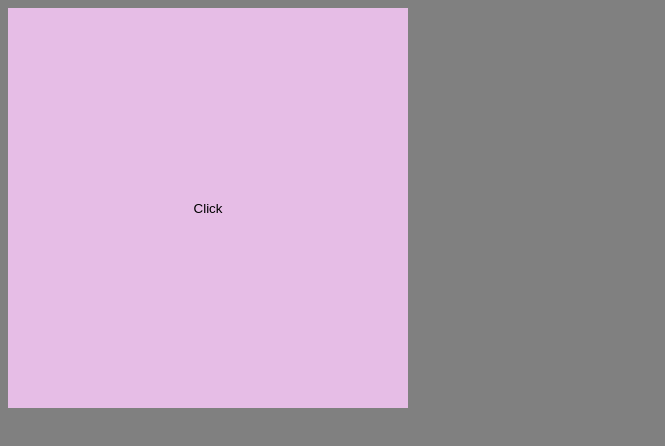
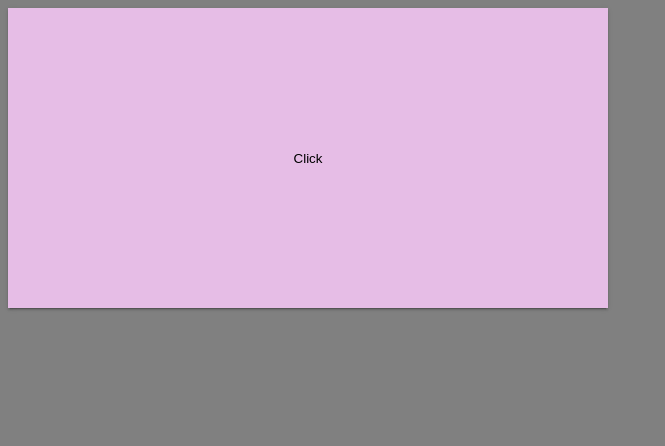
Before and after one commit to Comratt/components, a React (Create React App) app: page / in a window 1280 px wide. Shown: the top 446 px of the page, without its empty margins (0-665 px from the left). Built offline with nearby package versions, Linux system fonts and the light colour scheme.

Commit message:
Improve ripple component

```diff
--- a/src/App.js
+++ b/src/App.js
@@ -96,7 +96,11 @@ const App = props => {
         <Search />
       </div>
       <div>
-        <Ripple animationDuration={600}>
+        <Ripple
+          animationDuration={600}
+          color="#eee"
+          shadow
+        >
           <Button>Click</Button>
         </Ripple>
       </div>
--- a/src/components/Ripple/index.js
+++ b/src/components/Ripple/index.js
@@ -13,42 +13,42 @@ class Ripple extends Component
     super(props);
     this.state = {
       animations: [],
-      size: {
-        width: 20,
-        height: 20,
-      }
-    }
+      circleSize: 0,
+    };
 
     this.id = 0;
   }
 
   toggleClick = e => {
     const id = this.id++;
+
     const elementSize = e.target.getBoundingClientRect();
-    const x = e.clientX - elementSize.left - (elementSize.width / 2);
-    const y = e.clientY - elementSize.top - (elementSize.height / 2);
+    const circleSize = Math.max(elementSize.height, elementSize.width);
+
+    const x = e.clientX - elementSize.left - (circleSize / 2);
+    const y = e.clientY - elementSize.top - (circleSize / 2);
+
     this.setState(prevState => ({
-      animations: [...prevState.animations, { x, y, id }],
-      size: {
-        width: elementSize.width,
-        height: elementSize.height,
-      }
+      animations: [
+        ...prevState.animations,
+        { x, y, id }
+      ],
+      circleSize
     }), () => {
       setTimeout(() => this.setState(prevState => ({
-        animations: prevState.animations.filter(animation => animation.id !== id)
-      })), this.props.animationDuration)
+        animations: prevState.animations.filter(animation => animation.id !== id),
+      })), this.props.animationDuration);
     });
   };
 
   render() {
-    const { children, animationDuration } = this.props;
-    const { animations, size } = this.state;
-
-    const circleSize = Math.max(size.height, size.width);
-
+    const { children, animationDuration, color, shadow } = this.props;
+    const { animations, circleSize } = this.state;
+    console.log(Object.getOwnPropertyNames(children))
     return (
       <RippleWrap
         onClick={this.toggleClick}
+        shadow={shadow}
       >
         {children}
         {animations.map(elem => (
@@ -57,6 +57,7 @@ class Ripple extends Component
             x={elem.x}
             y={elem.y}
             size={circleSize}
+            color={color}
             animationDuration={animationDuration}
           />
         ))}
--- a/src/components/Ripple/styled.js
+++ b/src/components/Ripple/styled.js
@@ -1,29 +1,47 @@
-import styled, { keyframes } from 'styled-components';
+import styled, { keyframes, css } from 'styled-components';
 
 const circleAnimation = keyframes`
   0% {
-    transform: scale(.1);
+    transform: scale(.01);
+    opacity: .5;
+  }
+  10% {
     opacity: .75;
   }
   98% {
     opacity: 0.02
   }
+  99% {
+    opacity: 0.01
+  }
   100% {
-    transform: scale(2);
+    transform: scale(1.75);
     opacity: 0;
+  }
+`;
+
+const rippleShadow = css`
+  box-shadow: 0px 3px 1px -2px rgba(0, 0, 0, 0.2), 0px 2px 2px 0px rgba(0, 0, 0, 0.14), 0px 1px 5px 0px rgba(0,0,0,.12);
+  transition: box-shadow 280ms cubic-bezier(0.4, 0, 0.2, 1);
+
+  &:hover {
+    box-shadow: 0px 2px 4px -1px rgba(0, 0, 0, 0.2), 0px 4px 5px 0px rgba(0, 0, 0, 0.14), 0px 1px 10px 0px rgba(0,0,0,.12);
+  }
+  &:active {
+    box-shadow: 0px 5px 5px -3px rgba(0, 0, 0, 0.2), 0px 8px 10px 1px rgba(0, 0, 0, 0.14), 0px 3px 14px 2px rgba(0,0,0,.12);
   }
 `;
 
 export const RippleCircle = styled.div`
   border-radius: 50%;
-  background-color: deepskyblue;
-  width: ${props => props.size || 20}px;
-  height: ${props => props.size ||20}px;
+  background-color: ${props => props.color || '#eee'};
+  width: ${props => props.size}px;
+  height: ${props => props.size}px;
   position: absolute;
   opacity: 0;
   top: ${({ y }) => parseInt(y)}px;
   left: ${({ x }) => parseInt(x)}px;
-  animation: ${circleAnimation} ${props => props.animationDuration}ms ease;
+  animation: ${circleAnimation} ${props => props.animationDuration}ms linear;
   z-index: 1;
   pointer-events: none;
 `;
@@ -34,12 +52,14 @@ export const RippleWrap = styled.div`
   display: inline-block;
   z-index: 2;
   cursor: pointer;
+  ${props => props.shadow && rippleShadow};
 `;
 
 export const Button = styled.button`
-  height: 400px;
-  width: 400px;
+  height: 300px;
+  width: 600px;
   background-color: #fcfc;
   border: none;
   cursor: pointer;
+  outline: none;
 `;
```
